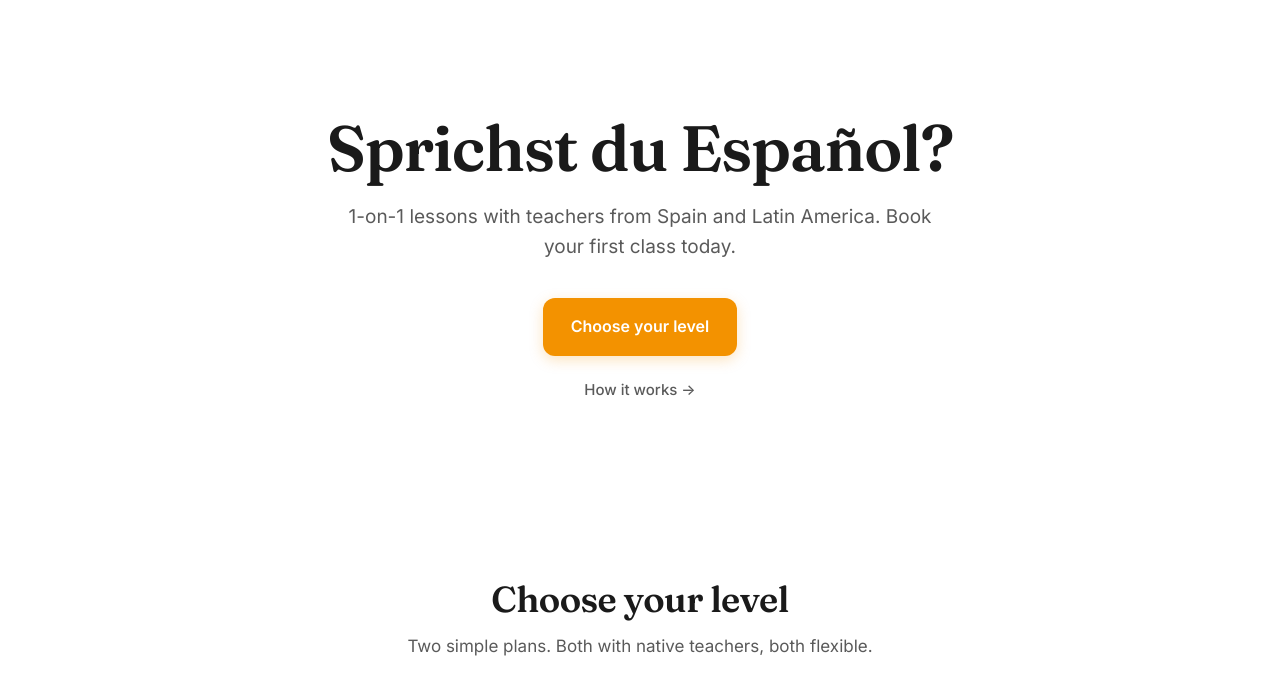
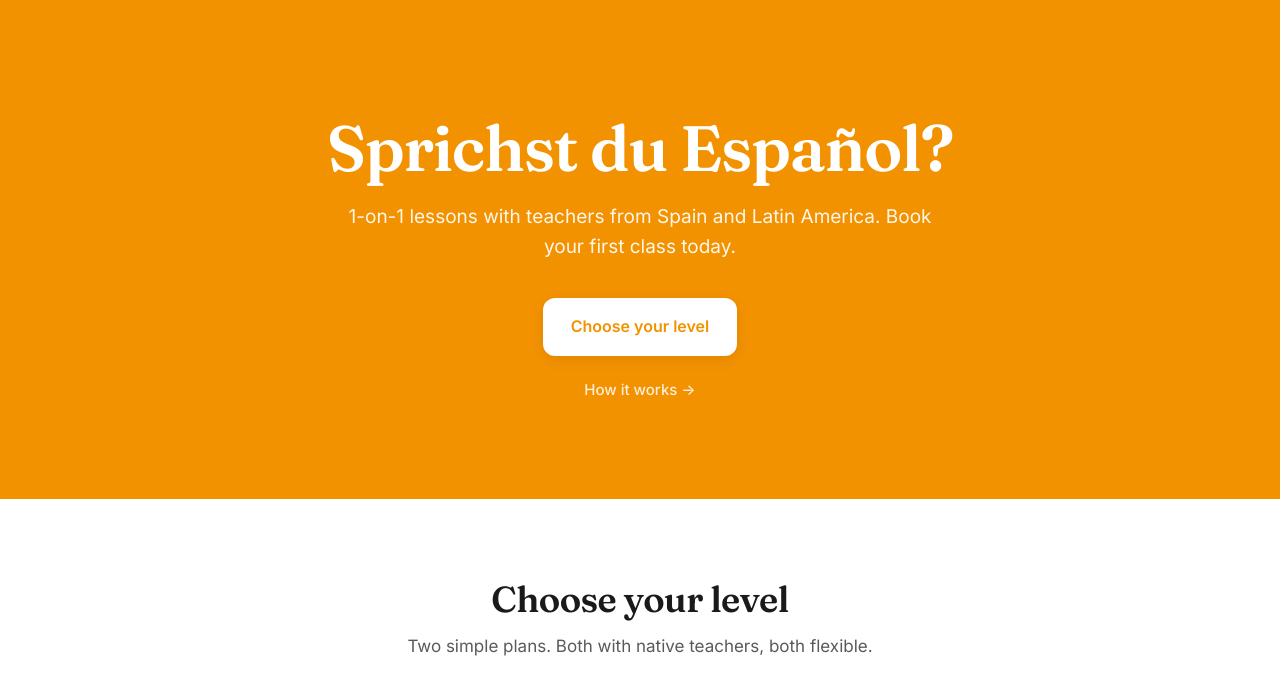
Before and after one commit to DarioAapl/learnspanishwithnatives.com, a plain HTML site: page beta/index.html in a window 1280 px wide. Shown: the part 126-800 px from the top of the page. Drawn offline with Linux system fonts and the light colour scheme.

Commit message:
orange hero background

```diff
--- a/beta/index.html
+++ b/beta/index.html
@@ -80,6 +80,8 @@
     .hero {
       text-align: center;
       padding: 96px 0 80px;
+      background: var(--orange);
+      color: #fff;
     }
     .hero h1 {
       font-family: 'Fraunces', Georgia, serif;
@@ -89,13 +91,28 @@
       letter-spacing: -0.02em;
       margin: 0 auto 20px;
       max-width: 780px;
-      color: var(--dark);
+      color: #fff;
     }
     .hero p.sub {
       font-size: 19px;
-      color: var(--muted);
+      color: rgba(255, 255, 255, 0.92);
       max-width: 600px;
       margin: 0 auto 36px;
+    }
+    .hero .btn {
+      background: #fff;
+      color: var(--orange);
+      box-shadow: 0 4px 14px rgba(0, 0, 0, 0.08);
+    }
+    .hero .btn:hover {
+      background: var(--cream);
+      box-shadow: 0 6px 18px rgba(0, 0, 0, 0.12);
+    }
+    .hero .text-link {
+      color: rgba(255, 255, 255, 0.85);
+    }
+    .hero .text-link:hover {
+      color: #fff;
     }
 
     .btn {
```
